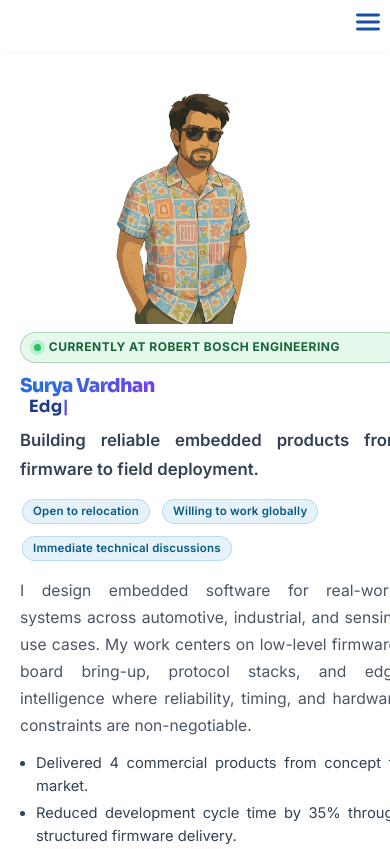
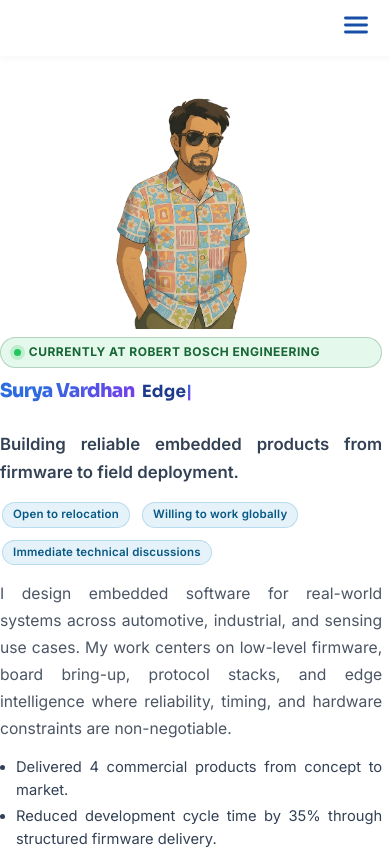
Before and after one commit to Suryeah/suryeah.github.io, a React (Vite) app: page / in a window 390 px wide. Shown: the top 849 px of the page. Built offline with nearby package versions, Linux system fonts and the light colour scheme.

Commit message:
Improve mobile/tablet layout and navbar responsiveness

```diff
--- a/src/App.css
+++ b/src/App.css
@@ -23,8 +23,7 @@ body {
   color: #1a202c;
   scroll-behavior: smooth;
   overflow-x: hidden !important;
-  display: flex;
-  place-items: center;
+  display: block;
   min-width: 320px;
   min-height: 100vh;
 }
@@ -108,7 +107,7 @@ body.scroll-lock,
   min-height: 32px; /* Further reduced */
   padding: 0;
   max-width: 100vw;
-  overflow-x: auto;
+  overflow-x: hidden;
   box-sizing: border-box;
 }
 .navbar .container {
@@ -462,13 +461,14 @@ section {
     align-items: flex-start;
     gap: 0.5rem;
   }
+  .hero-content {
+    margin-left: 0 !important;
+    padding-left: 0 !important;
+  }
 }
 
 @media (max-width: 800px) {
-  .navbar .container {
-    flex-direction: column;
-    gap: 1rem;
-  }
+  .navbar .container { gap: 0; }
   .projects-list, .products-list {
     grid-template-columns: 1fr;
   }
--- a/src/components/Hero.jsx
+++ b/src/components/Hero.jsx
@@ -188,17 +188,21 @@ const Hero = () => {
             minHeight: '2.5rem', fontWeight: 800,
             letterSpacing: '-0.7px', textAlign: 'left',
             marginBottom: '0.55rem', lineHeight: 1.08, wordBreak: 'break-word',
+            display: 'flex',
+            flexWrap: 'wrap',
+            alignItems: 'baseline',
+            gap: '0.45rem',
           }}>
             <span className="hero-gradient-text">Surya Vardhan</span>
             <span style={{
               fontSize: 'clamp(1.05rem, 2.1vw, 1.28rem)',
               fontWeight: 700,
-              marginLeft: '0.55rem',
               color: theme === 'dark' ? '#b3cdf6' : '#1e3a8a',
               letterSpacing: '0.2px',
-              whiteSpace: 'nowrap',
-              display: 'inline-block',
-              minWidth: `calc(${maxTitleLength}ch + 1.2rem)`,
+              whiteSpace: 'normal',
+              display: 'inline-flex',
+              alignItems: 'baseline',
+              maxWidth: '100%',
               verticalAlign: 'middle',
             }}>
               {displayText}
--- a/src/components/Navbar.jsx
+++ b/src/components/Navbar.jsx
@@ -5,14 +5,14 @@ import { useTheme } from './ThemeContext.jsx';
 const Navbar = () => {
   const { theme, toggleTheme } = useTheme();
   const [menuOpen, setMenuOpen] = useState(false);
-  const [isMobile, setIsMobile] = useState(window.innerWidth <= 900);
+  const [isMobile, setIsMobile] = useState(window.innerWidth <= 1024);
   const [scrolled, setScrolled] = useState(false);
   const navigate = useNavigate();
   const location = useLocation();
   const menuRef = useRef();
 
   useEffect(() => {
-    const handleResize = () => setIsMobile(window.innerWidth <= 900);
+    const handleResize = () => setIsMobile(window.innerWidth <= 1024);
     window.addEventListener('resize', handleResize);
     return () => window.removeEventListener('resize', handleResize);
   }, []);
@@ -58,15 +58,15 @@ const Navbar = () => {
         margin: '0 auto',
         display: 'flex',
         alignItems: 'center',
-        justifyContent: 'center',
-        minHeight: 48,
+        justifyContent: isMobile ? 'space-between' : 'center',
+        minHeight: isMobile ? 56 : 48,
         position: 'relative',
-        padding: 0,
+        padding: isMobile ? '0 12px' : 0,
         boxSizing: 'border-box',
         overflowX: 'hidden',
       }}>
         {isMobile ? (
-          <div ref={menuRef} style={{ position: 'relative', marginLeft: 'auto' }}>
+          <div ref={menuRef} style={{ position: 'relative', marginLeft: 'auto', display: 'flex', alignItems: 'center' }}>
             <button
               aria-label="Open navigation menu"
               onClick={() => setMenuOpen((v) => !v)}
```
